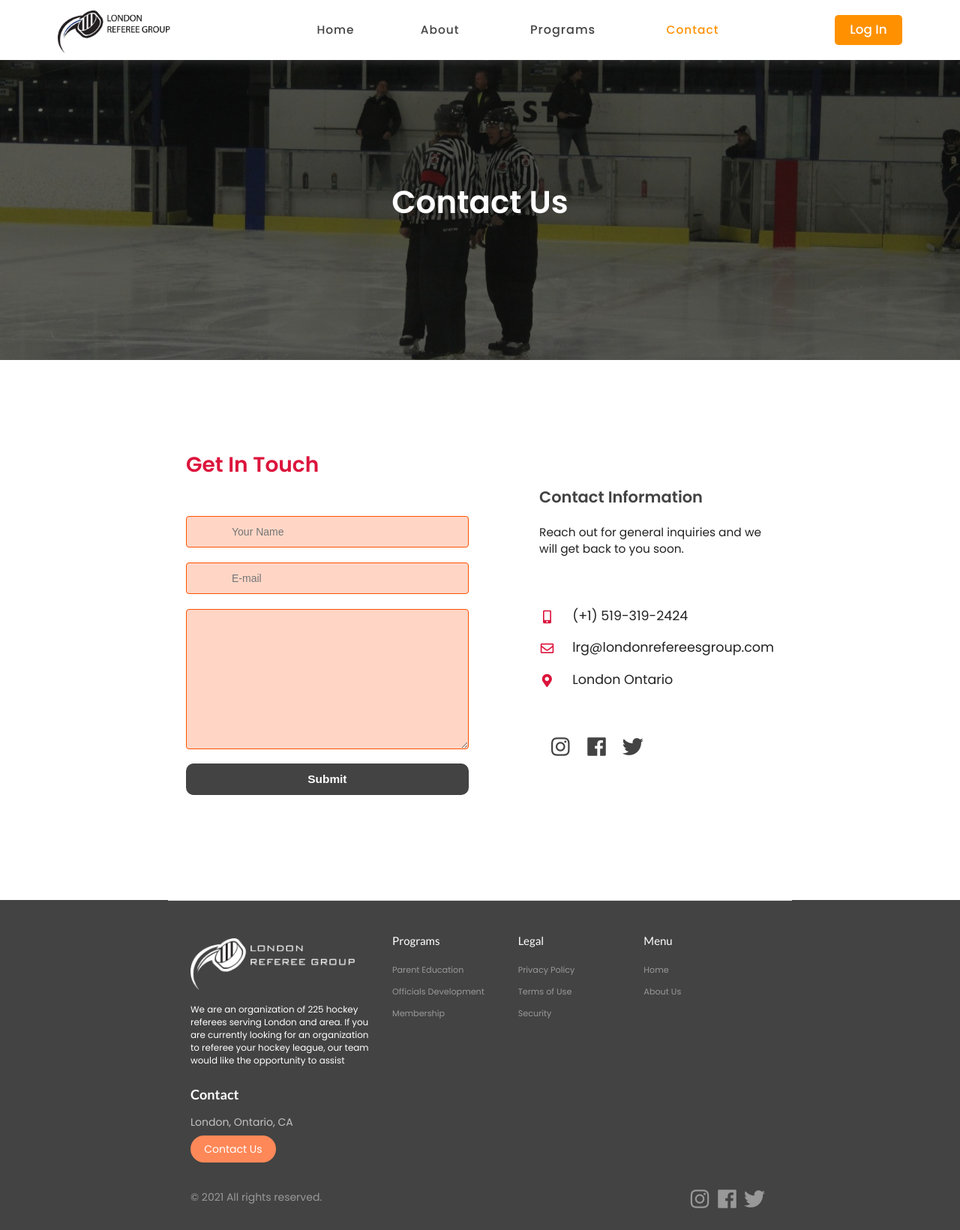
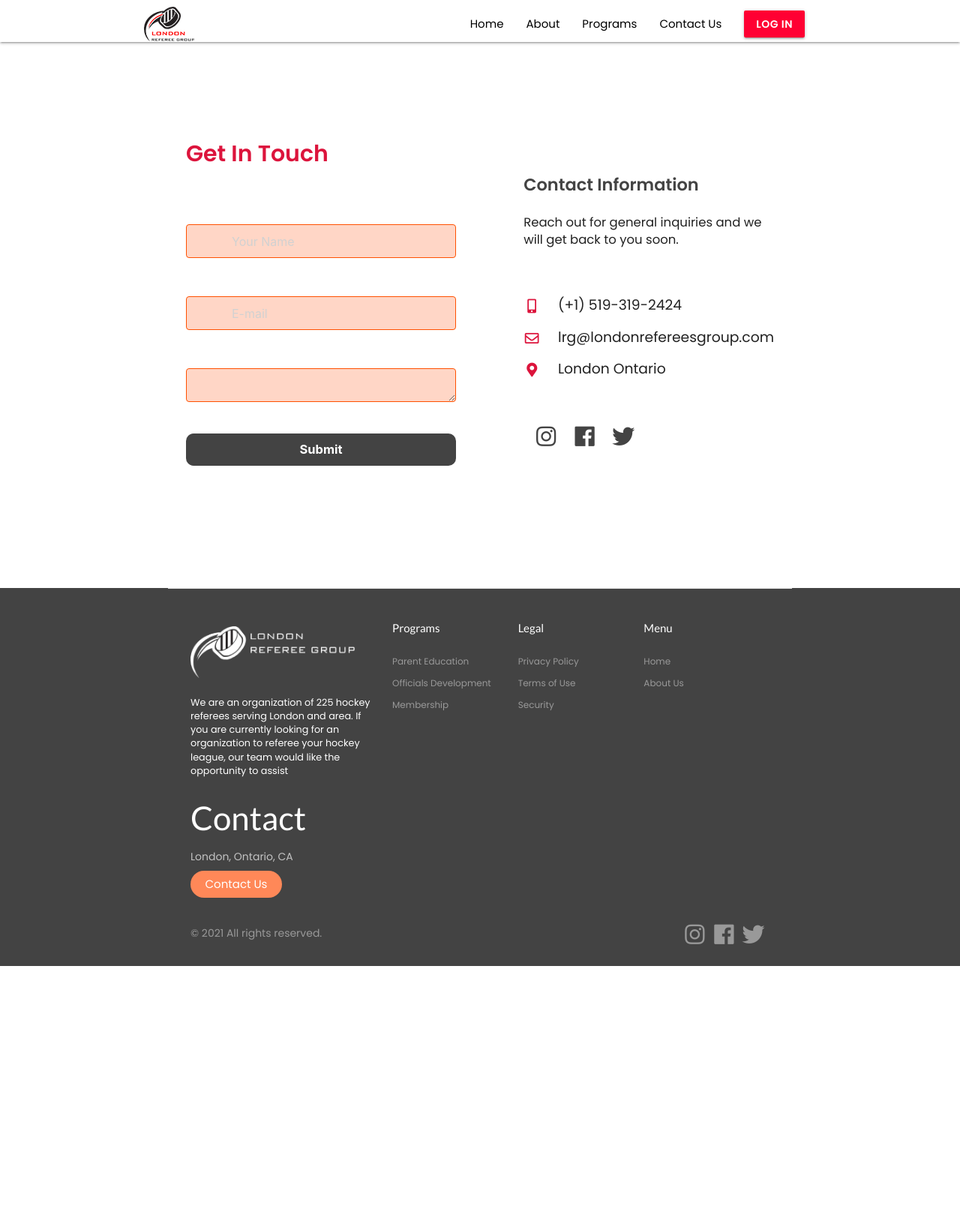
Before and after one commit to Deep-dsp/London-Referee-Group, a PHP site: page /contact.html in a window 1280 px wide. Shown: the whole page at 75% size. After the commit the page ends 1288 px from the top, so only its background shows below. Run offline with PHP 8.4, Linux system fonts and the light colour scheme.

Commit message:
materialize css Navbar

```diff
--- a/contact.html
+++ b/contact.html
@@ -6,47 +6,54 @@
         <meta name="viewport" content="width=device-width, initial-scale=1.0">
         <link rel="stylesheet" href="https://cdnjs.cloudflare.com/ajax/libs/semantic-ui/2.4.1/semantic.min.css" integrity="sha512-8bHTC73gkZ7rZ7vpqUQThUDhqcNFyYi2xgDgPDHc+GXVGHXq+xPjynxIopALmOPqzo9JZj0k6OqqewdGO3EsrQ==" crossorigin="anonymous" />
         <link rel="stylesheet" type="text/css" href="css/main.css">
+        <link rel="stylesheet" href="https://cdnjs.cloudflare.com/ajax/libs/materialize/1.0.0/css/materialize.min.css">
+        <link href="https://fonts.googleapis.com/icon?family=Material+Icons" rel="stylesheet">
         <title>Contact Us | LRG</title>
     </head>
     <body>
-        <main>
-            <div id="ab-contact">
-                <h2 style="display: none;">Contact Us Page</h2>
-                <div class="hero-home">
-                    <div class="logo">
-                        <img src="images/logo.png" alt="">
-                    </div>
-                    <nav>
-                        <h3 style="display: none;">Navbar</h3>
-                        <ul class="nav-links">
+
+        <div class="nav-bar-new">
+
+            <nav>
+                <div class="nav-wrapper container">
+                    <a href="#!" class="brand-logo"><img class="responsive-img" src="images/final_logo.png" alt=""></a>
+                    <a href="#" data-target="mobile-demo" class="sidenav-trigger"><i class="material-icons">short_text</i></a>
+                        <ul class="right hide-on-med-and-down">
                             <li><a href="index.html">Home</a></li>
                             <li><a href="about.html">About</a></li>
-                            <div class="dropdown">
-                                <button class="dropbtn">Programs</button>
-                                <div class="dropdown-content">
-                                    <a href="officialsDev.html">Officials Development</a>
-                                <a href="membership.html">Membership Program</a>
-                                <a href="parent.html">Parent Education</a>
-                                </div>
-                            </div>
-                            <!-- <li><a href="#">Refree</a></li>
-                            <li><a href="#">Membership</a></li> -->
-                            <li><a href="contact.html" class="nav-active">Contact</a></li>
+                            <li><a class='dropdown-trigger' href='#' data-target='dropdown1'>Programs</a></li>
+                            <li><a href="contact.html">Contact Us</a></li>
+                            <li><a class="waves-effect waves-light btn">Log In</a></li>
                         </ul>
-                    </nav>
-                    <div class="ref-button">
-                        <div class="log-button">
-                            <button>Log In</button>
-                        </div>
-                        <div class="ham-burger">
-                            <i class="bars icon"></i>
-                        </div>
-                    </div>
                 </div>
-                <div class="contact-pos">
-                    <p>Contact Us</p><br>
+            </nav>
+
+            <ul class="sidenav" id="mobile-demo">
+                <li><a href="index.html">Home</a></li>
+                <li><a href="about.html">About</a></li>
+                <li><a href="officialsDev.html">Officials Development Program</a></li>
+                <li><a href="parent.html">Parent Education</a></li>
+                <li><a href="membership.html">Membership</a></li>
+                <li><a href="contact.html">Contact Us</a></li>
+
+                <li><a class="waves-effect waves-light btn">Log In</a></li><br>
+
+                <div class="legal__links">
+                    <i class="instagram icon"></i>
+                    <i class="facebook icon"></i>
+                    <i class="twitter icon"></i>
                 </div>
-            </div>
+
+            </ul>
+            <!-- DropDown -->
+            <ul id='dropdown1' class='dropdown-content'>
+                <li><a href="#!">Officials Development</a></li>
+                <li><a href="#!">Parent Education</a></li>
+                <li><a href="#!">Membership</a></li>
+              </ul>
+
+        </div>
+        <main>
             <section class="contact-section">
                 <h3 style="display: none;"> Contact Form</h3>
                     <div class="form-block">
@@ -167,6 +174,19 @@
                 </div>
             </div>
         </footer>
-        <script type="module" src="scripts/components/navside.js"></script>
+        <script src="https://code.jquery.com/jquery-3.6.0.min.js"></script>
+        <script src="https://cdnjs.cloudflare.com/ajax/libs/materialize/1.0.0/js/materialize.min.js"></script>
+        <script>
+                $(document).ready(function(){
+                    $('.dropdown-trigger').dropdown(
+                    {
+                        constrainWidth: false
+                    }
+                    );
+
+                    $('.sidenav').sidenav();
+                });
+        </script>
+
     </body>
     </html>
--- a/sass/main.scss
+++ b/sass/main.scss
@@ -1,10 +1,11 @@
-@import './modules/navbar';
+// @import './modules/navbar';
 @import './modules/homepage';
 @import './modules/footer';
 @import './modules/needref';
 @import './modules/contact';
 @import './modules/officialsDev';
 @import './modules/_parent';
+@import './modules/nav-new';
 @import url('https://fonts.googleapis.com/css2?family=Poppins:wght@400;500;600&display=swap');
 @import url('https://fonts.googleapis.com/css2?family=Pacifico&display=swap');
 
--- /dev/null
+++ b/sass/modules/_nav-new.scss
@@ -0,0 +1,52 @@
+.nav-bar-new nav{
+    font-family: 'Poppins', sans-serif;
+    background: #fff;
+    height: 7vh;
+    .nav-wrapper a i{
+        color: #292929;
+        font-size: 40px;
+    }
+
+    .brand-logo{
+        img.responsive-img{
+            margin-top: 9px;
+        }
+    }
+
+    ul li a{
+        color: #000;
+    }
+
+    ul li:last-child a{
+        color: #fff;
+        font-weight: bold;
+        background-color: rgb(255, 0, 51);
+    }
+
+    ul.dropdown-content{
+        position: absolute;
+        top: -7.5vh;
+    }
+}
+
+.nav-bar-new{
+    .sidenav{
+        li{
+            margin-top: 10px;
+            a.btn{
+                color: #fff;
+                font-weight: bold;
+                background-color: rgb(255, 0, 51);
+            }
+
+            a.btn:hover{
+                background-color: rgb(211, 0, 42);
+            }
+        }
+
+        div.legal__links{
+            display: flex;
+            justify-content: center;
+        }
+    }
+}
--- a/scripts/components/navside.js
+++ /dev/null
@@ -1,6 +0,0 @@
-let burger = document.querySelector('.ham-burger');
-let navbar = document.querySelector('nav');
-
-burger.addEventListener('click', ()=>{
-    navbar.classList.toggle('nav-active');
-});
```
Also changed, not shown: css/main.css, images/final_logo.png (added), 1 other file.
